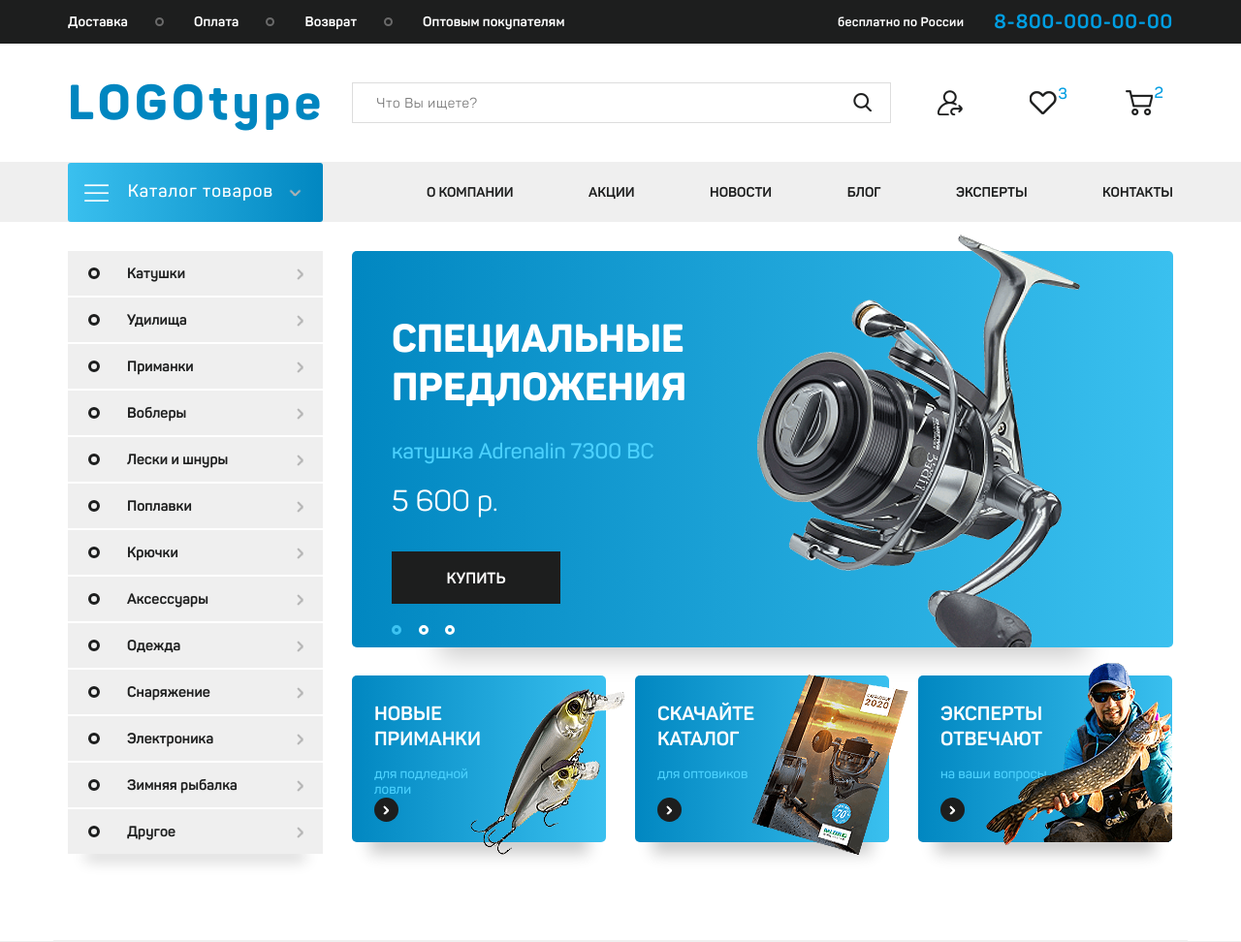
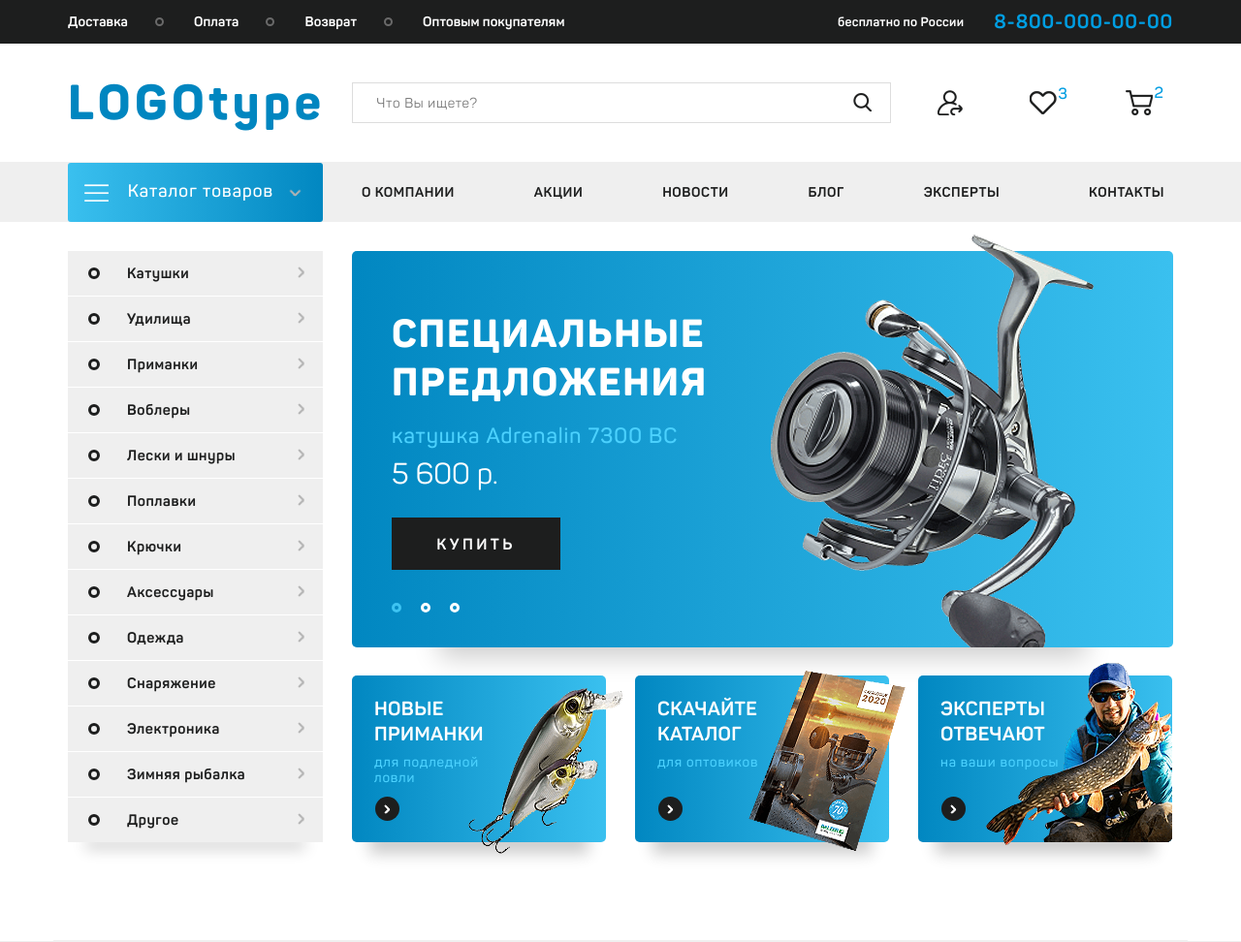
Before and after one commit to spartfin/LogoType, a website: page source/index.html in a window 1280 px wide. Shown: the whole page at 97% size. Drawn offline with nearby package versions, Linux system fonts and the light colour scheme; files that its build step writes are made by us from their sources.

Commit message:
Перфект пиксель навигации

```diff
--- a/source/sass/blocks/navigation.scss
+++ b/source/sass/blocks/navigation.scss
@@ -12,7 +12,6 @@
 .navigation__header {
   display: flex;
   max-width: 1170px;
-  justify-content: space-between;
   align-items: center;
   min-height: 62px;
   margin: 0 auto;
@@ -40,6 +39,7 @@
     rgb(1, 135, 193) 0%,
     rgb(58, 192, 239) 100%
   );
+  margin-right: 40px;
 
   &::before {
     position: absolute;
@@ -72,12 +72,13 @@
   list-style: none;
   display: flex;
   justify-content: space-between;
-  width: 770px;
+  width: 828px;
   font-family: $textPantonBold;
   font-size: 14px;
   line-height: 25px;
   font-weight: 700;
   text-transform: uppercase;
+  letter-spacing: 0.045em;
 }
 
 .navigation__list li {
@@ -96,6 +97,10 @@
       top: -20px;
       right: calc(50% - 12.5px);
     }
+  }
+
+  &:last-child {
+    margin-left: 10px;
   }
 }
 
@@ -118,6 +123,7 @@
   line-height: 20px;
   font-weight: 700;
   margin-right: 30px;
+  letter-spacing: 0.04em;
 }
 
 .navigation__products_list li {
@@ -128,7 +134,7 @@
   height: 46px;
   background-color: #efefef;
   padding: 14px 61px;
-  margin-bottom: 2px;
+  margin-bottom: 1px;
 
   &::before {
     position: absolute;
@@ -148,8 +154,8 @@
     height: 12px;
     background-image: url("../img/arrow-right-icon.png");
     background-size: cover;
-    top: 18px;
-    right: 20px;
+    top: 16px;
+    right: 19px;
   }
 
   &:hover {
@@ -186,7 +192,7 @@
     rgb(58, 192, 239) 100%
   );
   padding-left: 41px;
-  padding-top: 65px;
+  padding-top: 60px;
   padding-bottom: 30px;
   padding-right: 475px;
   margin-bottom: 29px;
@@ -200,7 +206,8 @@
   font-weight: 800;
   color: #ffffff;
   text-transform: uppercase;
-  margin-bottom: 27px;
+  margin-bottom: 16px;
+  letter-spacing: 0.05em;
 }
 
 .preview__lis_item p {
@@ -209,7 +216,8 @@
   line-height: 30px;
   font-weight: 600;
   color: #4bd1fe;
-  margin-bottom: 14px;
+  margin-bottom: 2px;
+  letter-spacing: 0.045em;
 }
 
 .preview__lis_item span {
@@ -218,13 +226,13 @@
   line-height: 45px;
   font-weight: 400;
   color: #ffffff;
-  margin-bottom: 29px;
+  margin-bottom: 22px;
 }
 
 .preview__lis_item a {
   display: flex;
+  align-items: center;
   justify-content: center;
-  align-items: center;
   width: 174px;
   min-height: 54px;
   font-family: $textPantonBold;
@@ -234,7 +242,8 @@
   text-transform: uppercase;
   color: #ffffff;
   background-color: #1d1e1e;
-  padding: 12px 45px;
+  padding: 12px 12px;
+  letter-spacing: 0.21em;
 
   &:hover {
     opacity: 0.5;
@@ -246,7 +255,7 @@
   width: 333px;
   height: 426px;
   bottom: 0;
-  right: 96px;
+  right: 82px;
 }
 
 .preview__slides {
@@ -258,11 +267,11 @@
   list-style: none;
   display: flex;
   align-items: center;
-  min-width: 65px;
+  min-width: 70px;
   width: auto;
   justify-content: space-between;
   height: 15px;
-  bottom: 40px;
+  bottom: 63px;
   left: 41px;
 }
 
@@ -314,9 +323,9 @@
     rgb(1, 135, 193) 0%,
     rgb(58, 192, 239) 100%
   );
-  padding-top: 26px;
+  padding-top: 21px;
   padding-left: 23px;
-  padding-right: 124px;
+  padding-right: 100px;
   padding-bottom: 21px;
 
   &:nth-child(3n + 2) {
@@ -333,7 +342,8 @@
   font-weight: 700;
   text-transform: uppercase;
   color: #ffffff;
-  margin-bottom: 16px;
+  margin-bottom: 9px;
+  letter-spacing: 0.019em;
 
   &::before {
     position: absolute;
@@ -345,8 +355,8 @@
     background-image: url("../img/arrow-right-icon-white.png");
     background-repeat: no-repeat;
     background-position: center;
-    top: 100px;
-    left: 0;
+    top: 104px;
+    left: 1px;
   }
 }
 
@@ -357,18 +367,19 @@
   font-weight: 600;
   color: #4bd1fe;
   margin-bottom: 14px;
+  letter-spacing: 0.06em;
 }
 
 .navigation__rawbite {
   position: absolute;
-  bottom: -20px;
-  right: -20px;
+  bottom: -19px;
+  right: -18px;
 }
 
 .navigation__journal {
   position: absolute;
-  bottom: -20px;
-  right: -20px;
+  bottom: -16px;
+  right: -17px;
 }
 
 .navigation__pike-fisherman {
```
Also changed, not shown: build/css/style.min.css, 1 other file.
